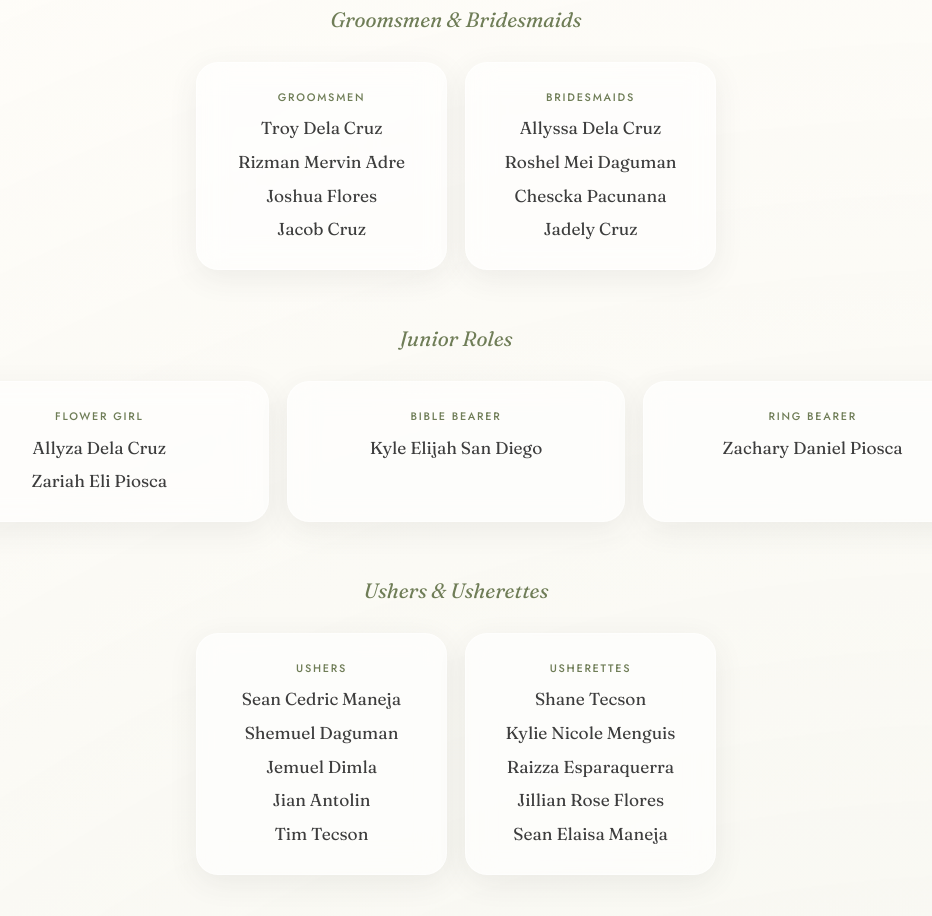
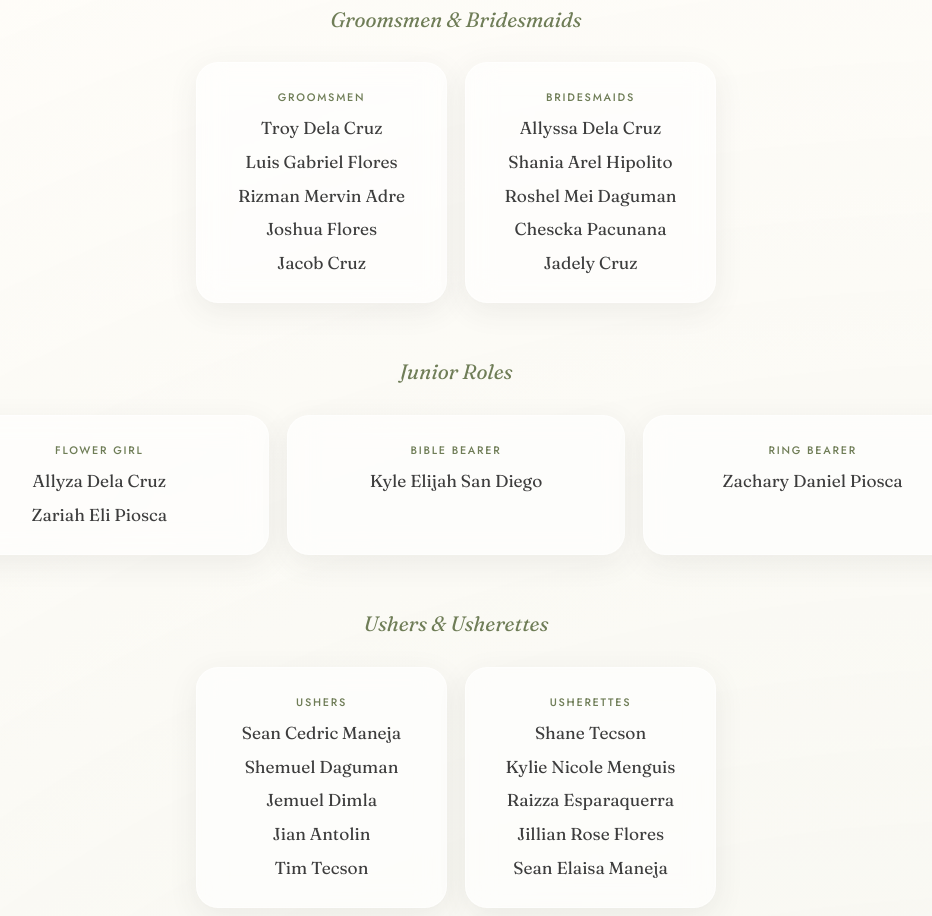
Before and after one commit to myweddingwebsite/David-and-Tricia, a plain HTML site: page index.html in a window 1280 px wide. Shown: the part 3670-4586 px from the top of the page, without its empty margins (184-1116 px from the left). Drawn offline with Linux system fonts and the light colour scheme.

Commit message:
Update index.html

```diff
--- a/index.html
+++ b/index.html
@@ -562,6 +562,7 @@
         <div class="glass ent-card reveal">
           <div class="ent-role">Groomsmen</div>
           <div class="ent-name">Troy Dela Cruz</div>
+          <div class="ent-name">Luis Gabriel Flores </div>
           <div class="ent-name">Rizman Mervin Adre</div>
           <div class="ent-name">Joshua Flores</div>
           <div class="ent-name">Jacob Cruz</div>
@@ -569,6 +570,7 @@
         <div class="glass ent-card reveal">
           <div class="ent-role">Bridesmaids</div>
           <div class="ent-name">Allyssa Dela Cruz</div>
+          <div class="ent-name">Shania Arel Hipolito</div>
           <div class="ent-name">Roshel Mei Daguman</div>
           <div class="ent-name">Chescka Pacunana</div>
           <div class="ent-name">Jadely Cruz</div>
```
